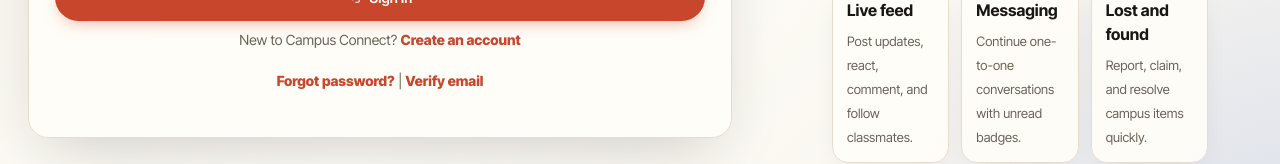
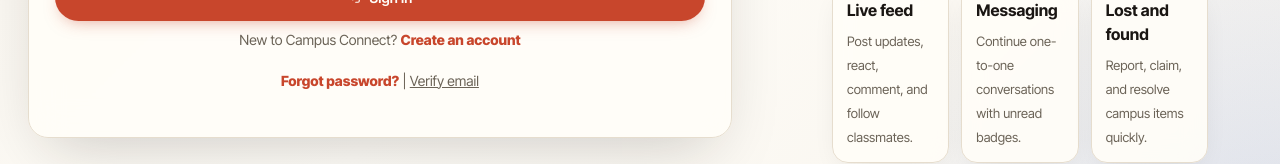
Before and after one commit to akashhh53/campus-connect, a React (Vite) app in the folder frontend/: page /login in a window 1280 px wide. Shown: the part 490-654 px from the top of the page. Built offline with nearby package versions, Linux system fonts and the light colour scheme; no server answers.

Commit message:
login fix

```diff
--- a/frontend/src/pages/LoginPage.jsx
+++ b/frontend/src/pages/LoginPage.jsx
@@ -5,7 +5,7 @@
 
 import AuthThemeToggle from "../components/AuthThemeToggle";
 import { setCredentials } from "../features/auth/authSlice";
-import { loginUser } from "../services/authService";
+import { loginUser, resendOtp } from "../services/authService";
 
 const LoginPage = () => {
   const navigate = useNavigate();
@@ -53,12 +53,40 @@
     }
   };
 
+  const handleVerifyEmail = async () => {
+    const email = verificationEmail || formData.email;
+
+    if (!email) {
+      setError("Please enter your email first.");
+      return;
+    }
+
+    try {
+      setLoading(true);
+
+      await resendOtp({ email });
+
+      navigate(`/verify-email?email=${encodeURIComponent(email)}`, {
+        state: {
+          notice: "OTP sent successfully.",
+        },
+      });
+    } catch (err) {
+      setError(err.response?.data?.message || "Failed to send OTP");
+    } finally {
+      setLoading(false);
+    }
+  };
+
   return (
     <main className="auth-shell">
       <AuthThemeToggle />
+
       <section className="auth-hero">
         <div className="cc-eyebrow">Campus Connect</div>
+
         <h1>Your campus, organized in one place.</h1>
+
         <p>
           Sign in to reach your feed, chats, lost-found reports, and every
           module your role can access.
@@ -69,10 +97,12 @@
             <strong>Live feed</strong>
             <span>Post updates, react, comment, and follow classmates.</span>
           </div>
+
           <div className="auth-feature">
             <strong>Messaging</strong>
             <span>Continue one-to-one conversations with unread badges.</span>
           </div>
+
           <div className="auth-feature">
             <strong>Lost and found</strong>
             <span>Report, claim, and resolve campus items quickly.</span>
@@ -83,6 +113,7 @@
       <section className="auth-panel-wrap">
         <form className="auth-panel" onSubmit={handleSubmit}>
           <h2>Welcome back</h2>
+
           <p>Use your campus account to continue.</p>
 
           {error && <div className="cc-alert cc-alert-error">{error}</div>}
@@ -90,6 +121,7 @@
           <div className="cc-form-grid" style={{ marginTop: 16 }}>
             <label className="cc-field cc-field-full">
               <span className="cc-label">Email</span>
+
               <span style={{ position: "relative" }}>
                 <FiMail
                   style={{
@@ -99,6 +131,7 @@
                     color: "var(--cc-muted)",
                   }}
                 />
+
                 <input
                   autoComplete="email"
                   className="cc-input"
@@ -115,6 +148,7 @@
 
             <label className="cc-field cc-field-full">
               <span className="cc-label">Password</span>
+
               <span style={{ position: "relative" }}>
                 <FiLock
                   style={{
@@ -124,6 +158,7 @@
                     color: "var(--cc-muted)",
                   }}
                 />
+
                 <input
                   autoComplete="current-password"
                   className="cc-input"
@@ -156,15 +191,21 @@
           <p className="auth-switch" style={{ marginTop: 10 }}>
             <Link to="/forgot-password">Forgot password?</Link>
             {" | "}
-            {verificationEmail ? (
-              <Link
-                to={`/verify-email?email=${encodeURIComponent(verificationEmail)}`}
-              >
-                Verify email
-              </Link>
-            ) : (
-              <Link to="/verify-email">Verify email</Link>
-            )}
+            <button
+              type="button"
+              onClick={handleVerifyEmail}
+              style={{
+                background: "none",
+                border: "none",
+                color: "inherit",
+                cursor: "pointer",
+                textDecoration: "underline",
+                padding: 0,
+                font: "inherit",
+              }}
+            >
+              Verify email
+            </button>
           </p>
         </form>
       </section>
```
